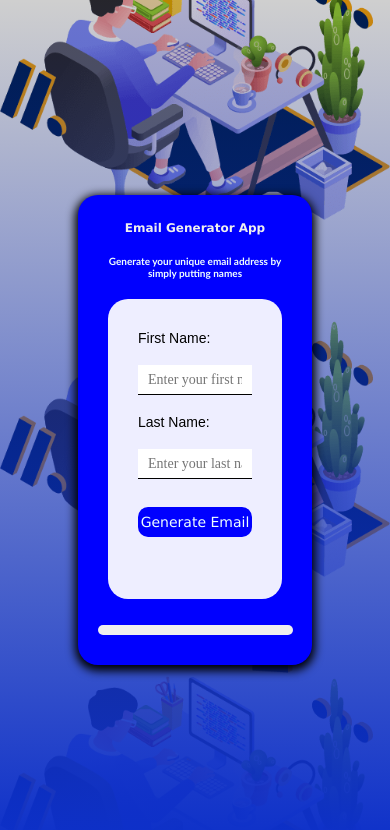
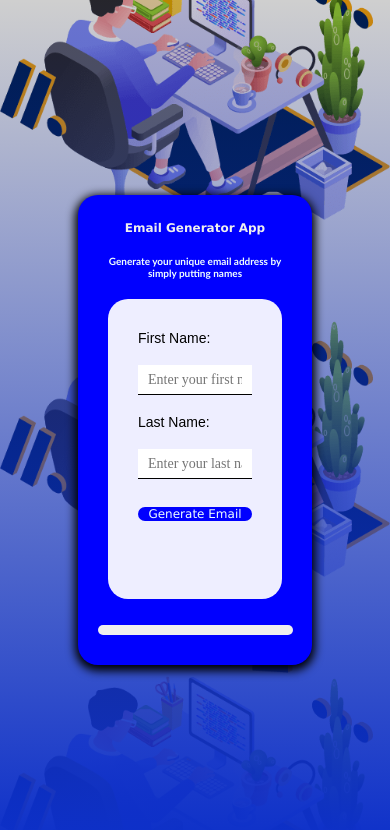
Before and after one commit to Eminentdio/email-generator-web, a plain HTML site: page index.html in a window 390 px wide. Drawn offline with Linux system fonts and the light colour scheme.

Commit message:
Update style.css

```diff
--- a/style.css
+++ b/style.css
@@ -112,6 +112,8 @@ button:hover{
     }
     button{
         width: 100%;
+        font-size: 12px;
+        height: auto;
     }
     #response-container{
         font-size: 12px;
```
